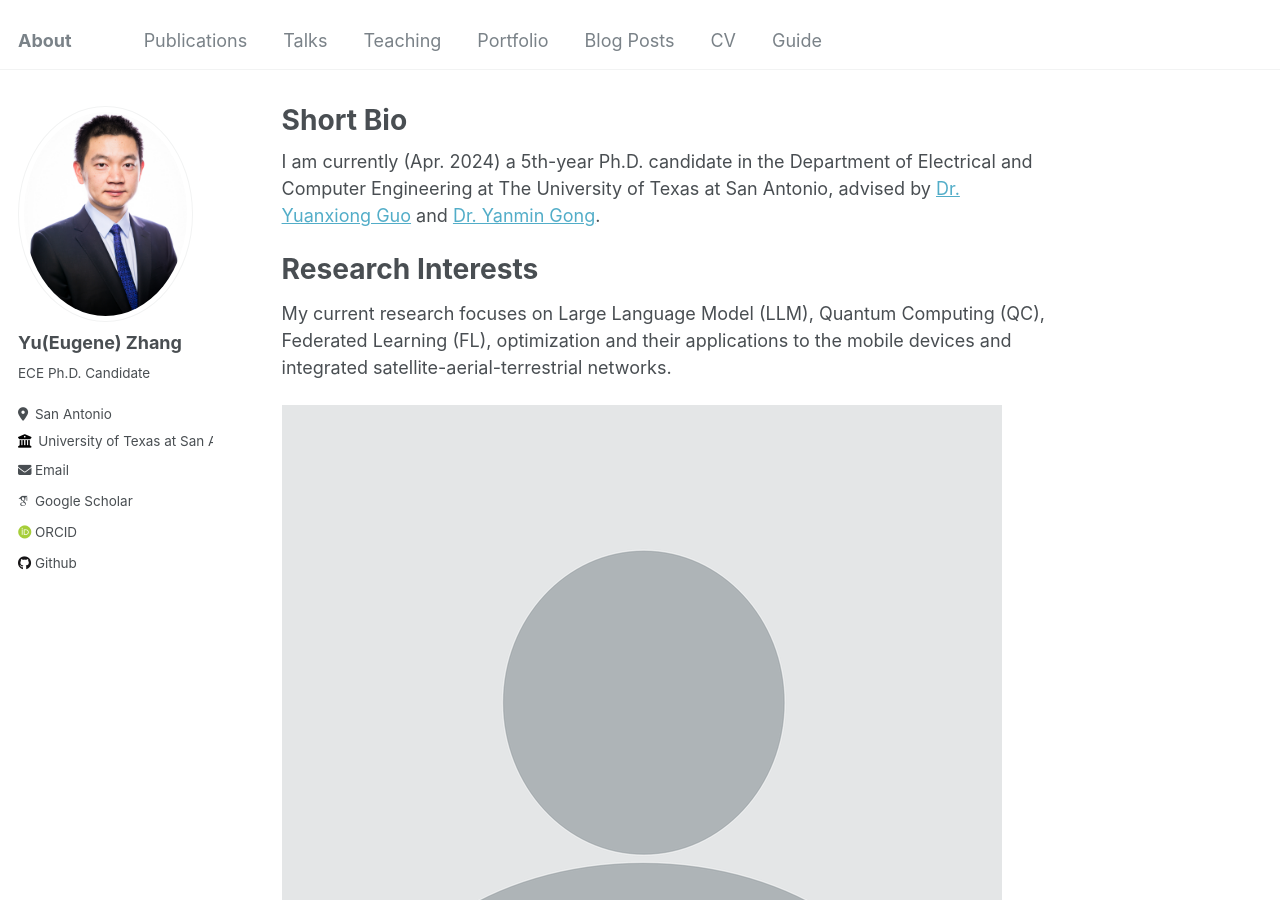
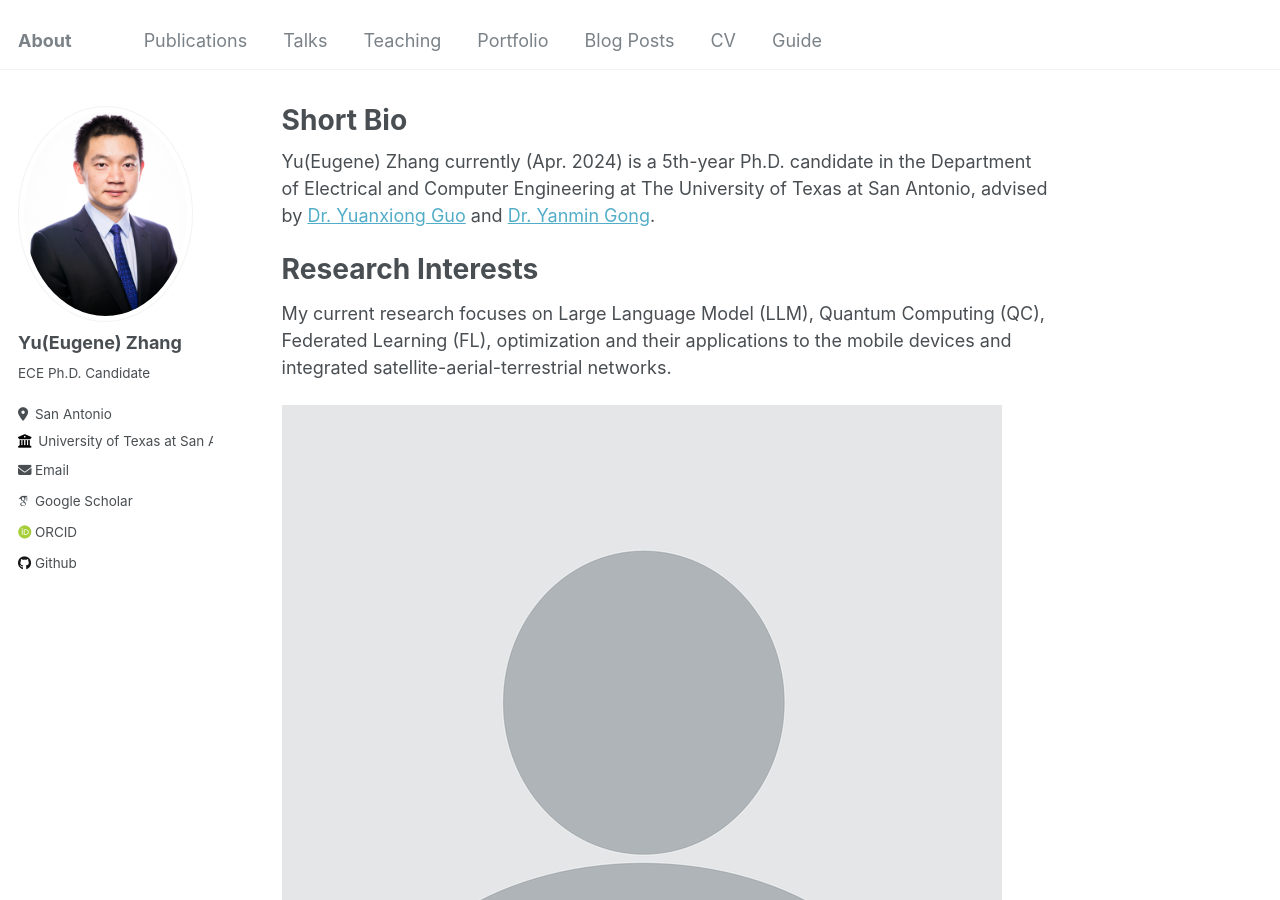
Before and after one commit to Yu-Zhang-Eugene/yu-zhang-eugene.github.io, a Jekyll site: the page built from _pages/about.md, in a window 1280 px wide and 900 px high. Built offline with Jekyll 4.4.1, drawn with Linux system fonts in a browser that asks for light colours; some web fonts are replaced.

Commit message:
modified:   _pages/about.md

```diff
--- a/_pages/about.md
+++ b/_pages/about.md
@@ -7,7 +7,7 @@ redirect_from:
   - /about.html
 ---
 
-I am currently (Apr. 2024) a 5th-year Ph.D. candidate in the Department of Electrical and Computer Engineering at The University of Texas at San Antonio, advised by [Dr. Yuanxiong Guo](https://guoyuanxiong.github.io) and [Dr. Yanmin Gong](https://yanmingong.github.io).
+Yu(Eugene) Zhang currently (Apr. 2024) is a 5th-year Ph.D. candidate in the Department of Electrical and Computer Engineering at The University of Texas at San Antonio, advised by [Dr. Yuanxiong Guo](https://guoyuanxiong.github.io) and [Dr. Yanmin Gong](https://yanmingong.github.io).
 
 Research Interests
 ======
```
